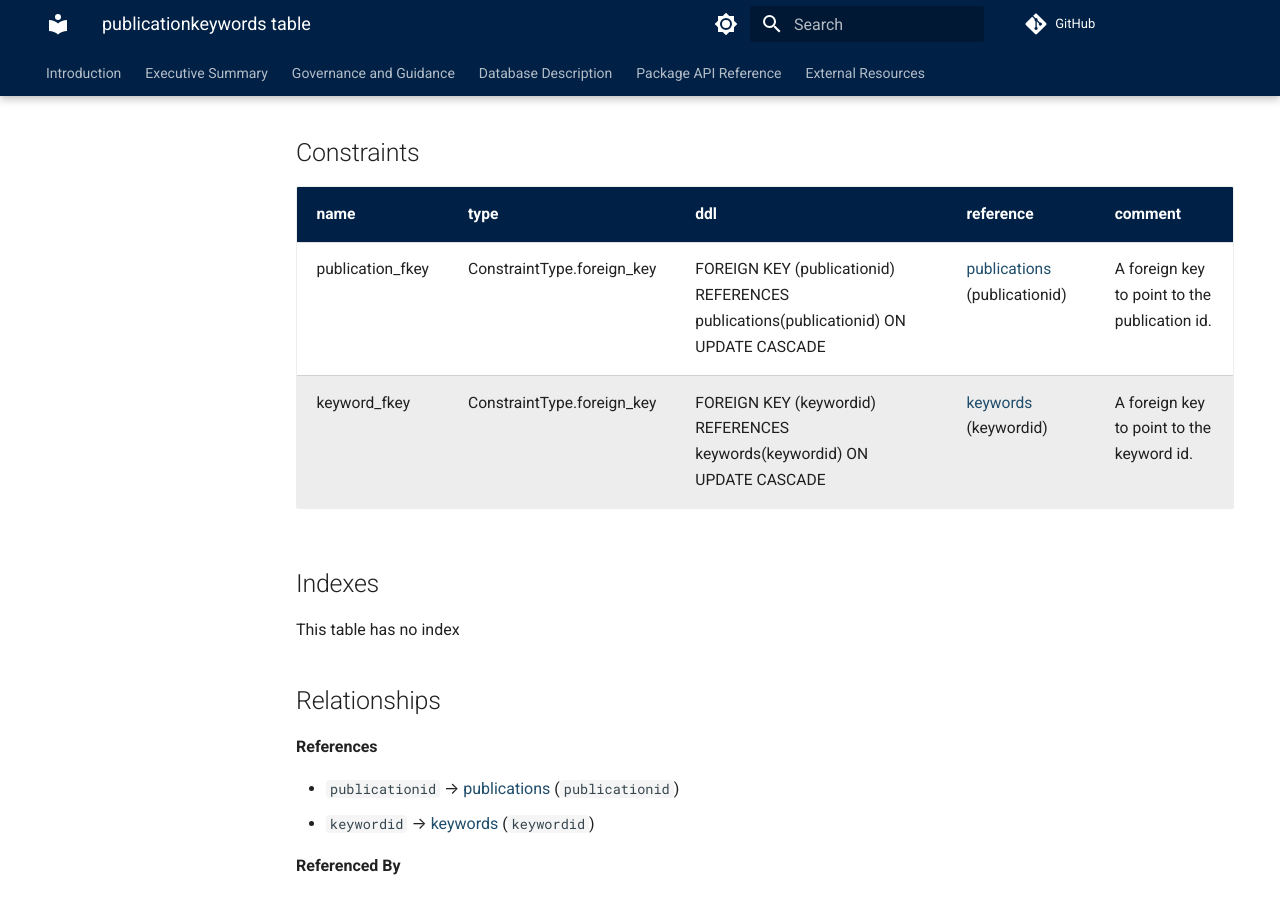
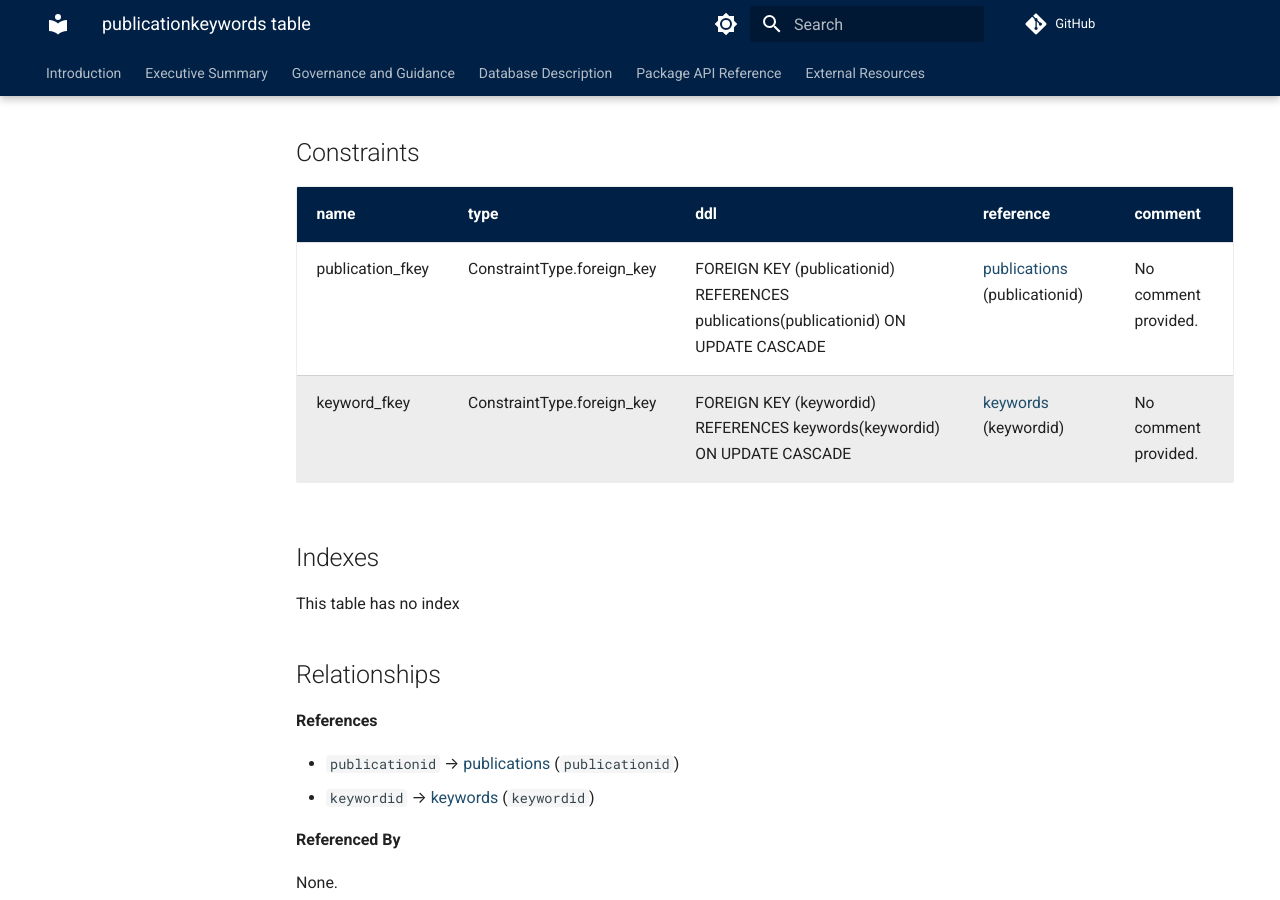
Before and after one commit to UBC-DERC/data_model, an MkDocs documentation site: the page built from docs/database/dairy/tables/publicationkeywords.md, in a window 1280 px wide and 900 px high, scrolled down 800 px. Built offline with MkDocs 1.6.1 and Material for MkDocs 9.7.7, drawn with Linux system fonts in a browser that asks for light colours; comment, search, counter and statistics services are not loaded.

Commit message:
Cleaning up the output

```diff
--- a/docs/database/dairy/tables/publicationkeywords.md
+++ b/docs/database/dairy/tables/publicationkeywords.md
@@ -20,10 +20,10 @@ Description:
 
 ## Constraints
 
-|      name      |           type           |                                         ddl                                        |                   reference                   |                   comment                   |
-|----------------|--------------------------|------------------------------------------------------------------------------------|-----------------------------------------------|---------------------------------------------|
-|publication_fkey|ConstraintType.foreign_key|FOREIGN KEY (publicationid) REFERENCES publications(publicationid) ON UPDATE CASCADE|[publications](publications.md) (publicationid)|A foreign key to point to the publication id.|
-|  keyword_fkey  |ConstraintType.foreign_key|      FOREIGN KEY (keywordid) REFERENCES keywords(keywordid) ON UPDATE CASCADE      |      [keywords](keywords.md) (keywordid)      |  A foreign key to point to the keyword id.  |
+|      name      |           type           |                                         ddl                                        |                   reference                   |       comment      |
+|----------------|--------------------------|------------------------------------------------------------------------------------|-----------------------------------------------|--------------------|
+|publication_fkey|ConstraintType.foreign_key|FOREIGN KEY (publicationid) REFERENCES publications(publicationid) ON UPDATE CASCADE|[publications](publications.md) (publicationid)|No comment provided.|
+|  keyword_fkey  |ConstraintType.foreign_key|      FOREIGN KEY (keywordid) REFERENCES keywords(keywordid) ON UPDATE CASCADE      |      [keywords](keywords.md) (keywordid)      |No comment provided.|
 
 ## Indexes
 
--- a/output.yaml
+++ b/output.yaml
@@ -838,7 +838,7 @@ database:
       constraints:
       - columns:
         - publicationid
-        comment: A foreign key to point to the publication id.
+        comment: No comment provided.
         ddl: FOREIGN KEY (publicationid) REFERENCES publications(publicationid) ON
           UPDATE CASCADE
         name: publication_fkey
@@ -852,7 +852,7 @@ database:
         type: FOREIGN KEY
       - columns:
         - keywordid
-        comment: A foreign key to point to the keyword id.
+        comment: No comment provided.
         ddl: FOREIGN KEY (keywordid) REFERENCES keywords(keywordid) ON UPDATE CASCADE
         name: keyword_fkey
         references:
```
Also changed, not shown: 1 other file.
